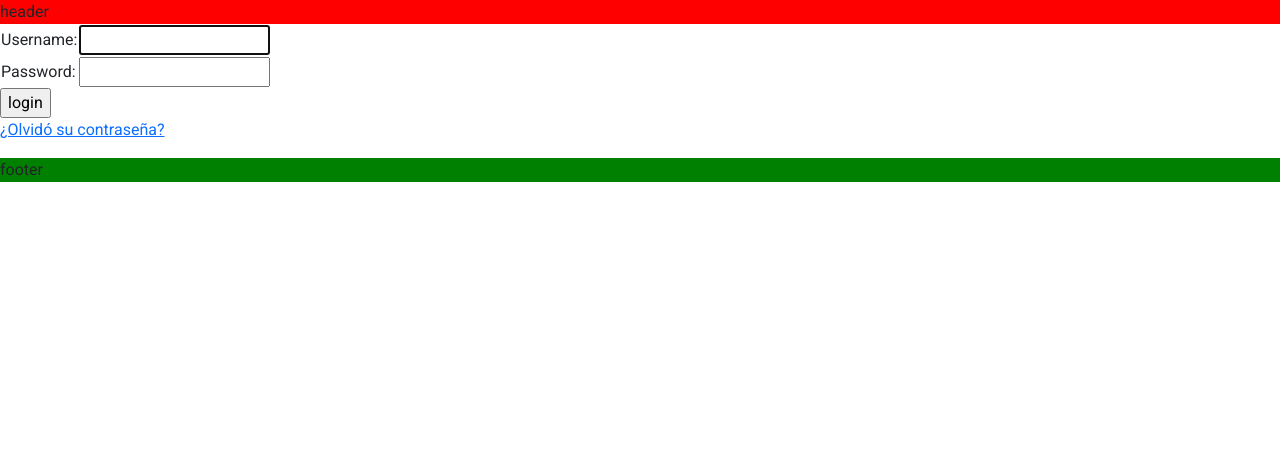
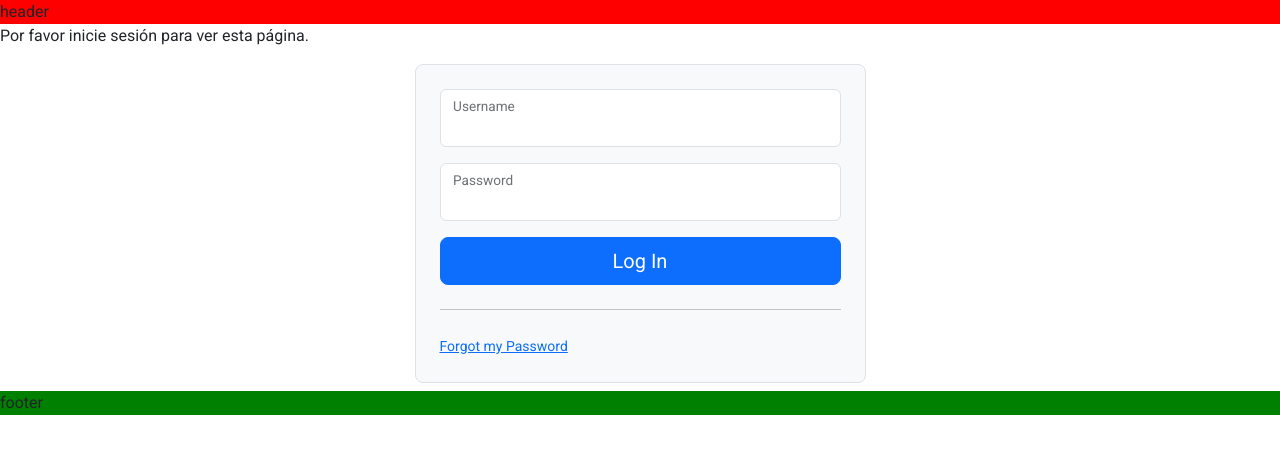
Before and after one commit to JimmyRampage/django_traffictracker, a Django app: page /accounts/login/ in a window 1280 px wide. Shown: the part 61-515 px from the top of the page. Run offline with Django 4.2, Linux system fonts and the light colour scheme.

Commit message:
[FEAT] Estilos para login

```diff
--- a/traffictracker_dj/static_pages/templates/index.html
+++ b/traffictracker_dj/static_pages/templates/index.html
@@ -32,7 +32,7 @@
 
   <div class="container">
     <div class="row row-cols-1 row-cols-md-2 g-4">
-      {% for flan in flanes_pub %}
+      {% for flan in flans %}
       <div class="col">
         <div class="card">
           <img src="{{ flan.image_url }}" class="card-img-top" alt="...">
--- a/traffictracker_dj/static_pages/templates/registration/login.html
+++ b/traffictracker_dj/static_pages/templates/registration/login.html
@@ -6,7 +6,7 @@
     <p>Su nombre de usuario y contraseña no coinciden. Inténtalo de nuevo.</p>
   {% endif %}
 
-  {% if next %}
+  {% if next != '/' %}
     {% if user.is_authenticated %}
       <p>Su cuenta no tiene acceso a esta página. Para continuar,
       inicie sesión con una cuenta que tenga acceso.</p>
@@ -15,23 +15,34 @@
     {% endif %}
   {% endif %}
 
-  <form method="post" action="{% url 'login' %}">
-    {% csrf_token %}
-    <table>
-      <tr>
-        <td>{{ form.username.label_tag }}</td>
-        <td>{{ form.username }}</td>
-      </tr>
-      <tr>
-        <td>{{ form.password.label_tag }}</td>
-        <td>{{ form.password }}</td>
-      </tr>
-    </table>
-    <input type="submit" value="login">
-    <input type="hidden" name="next" value="{{ next }}">
-  </form>
+  <div class="container my-2">
+    <div class="row justify-content-center">
+      <div class="col-5">
+        <form class="p-md-4 border rounded-3 bg-body-tertiary" data-bitwarden-watching="1" method="post" action="{% url 'login' %}">
+          {% csrf_token %}
+          <div class="form-floating mb-3">
+            <input type="text" class="form-control" id="floatingInput" name="username">
+            <label for="floatingInput">Username</label>
+          </div>
+          <div class="form-floating mb-3">
+            <input type="password" class="form-control" id="floatingPassword" name="password">
+            <label for="floatingPassword">Password</label>
+          </div>
+          <!-- <div class="checkbox mb-3">
+            <label>
+              <input type="checkbox" value="remember-me"> Remember me
+            </label>
+          </div> -->
+          <button class="w-100 btn btn-lg btn-primary" type="submit">Log In</button>
+          <input type="hidden" name="next" value="{{ next }}">
+          <hr class="my-4">
+          <small class="text-body-secondary"><a href="{% url 'password_reset' %}">Forgot my Password</a></small>
+        </form>
+      </div>
+    </div>
+  </div>
 
   {# Asume que configura la vista de restablecimiento de contraseña en su URLconf #}
-  <p><a href="{% url 'password_reset' %}">¿Olvidó su contraseña?</a></p>
+
 
 {% endblock %}
--- a/traffictracker_dj/static_pages/templates/static_base.html
+++ b/traffictracker_dj/static_pages/templates/static_base.html
@@ -38,7 +38,8 @@
           </div>
           <div class="d-flex">
             {% if user.is_authenticated %}
-              <a href="{% url 'logout'%}?next={{request.path}}">
+              <!-- <a href="{% url 'logout'%}?next={{request.path}}"> -->
+              <a href="{% url 'logout' %}">
                 <button class="btn btn-danger" type="submit">Log Out</button>
               </a>
             {% else %}
--- a/traffictracker_dj/traffictracker_dj/settings.py
+++ b/traffictracker_dj/traffictracker_dj/settings.py
@@ -29,8 +29,8 @@ DEBUG = True
 ALLOWED_HOSTS = ["*"]
 
 # LOGIN | LOGOUT REDIRECT URLS
-# LOGIN_REDIRECT_URL = '/welcome'
-# LOGOUT_REDIRECT_URL = '/'
+LOGIN_REDIRECT_URL = '/welcome'
+LOGOUT_REDIRECT_URL = '/'
 
 # Application definition
 
```
Also changed, not shown: traffictracker_dj/static_pages/views.py (+5 -4 lines).
